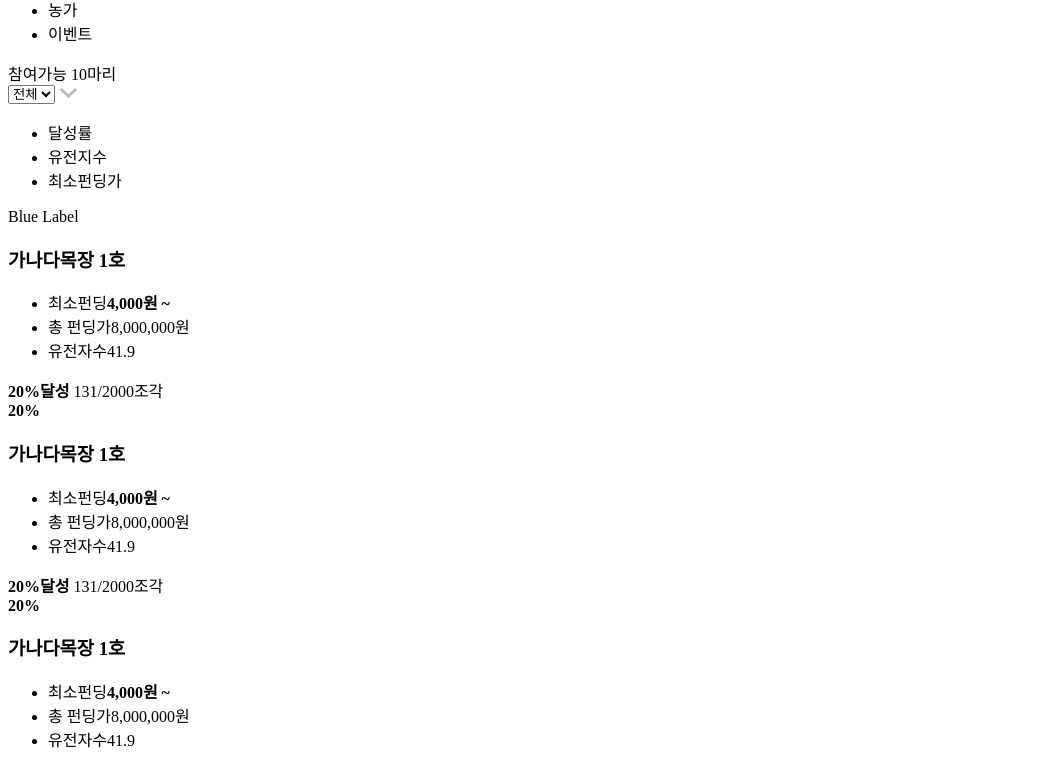
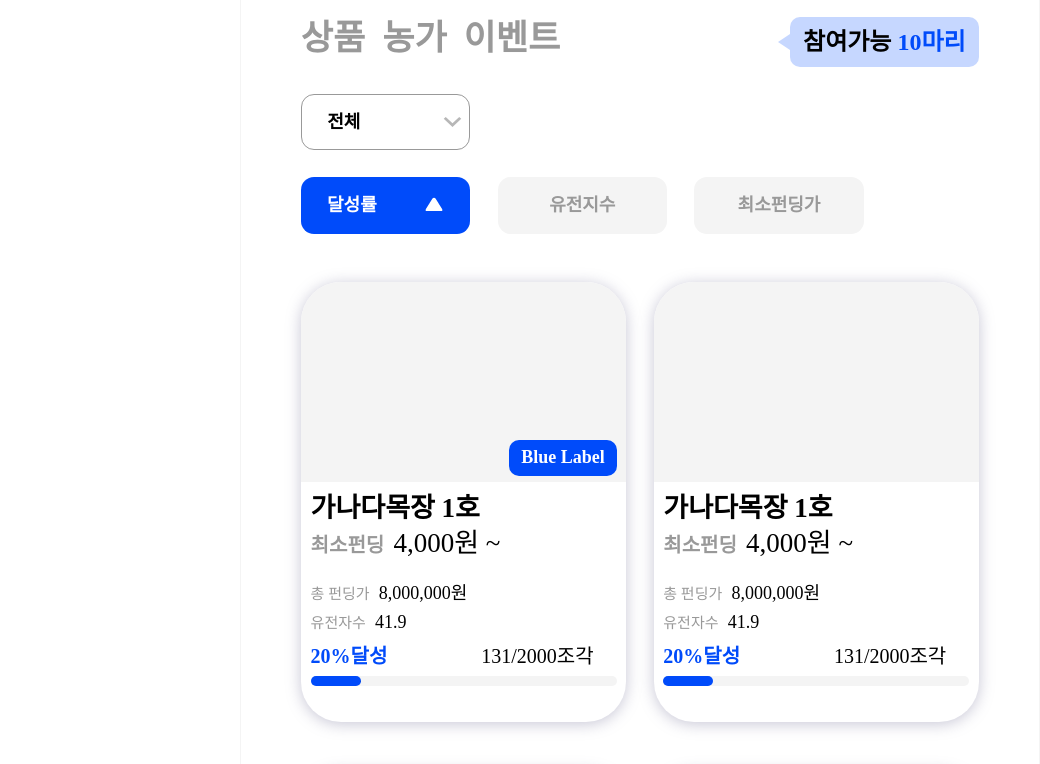
Before and after one commit to bobfrontdev/CSS-test, a plain HTML site: page index.html in a window 1280 px wide. Shown: the part 178-942 px from the top of the page, without its empty margins (0-1040 px from the left). Drawn offline with Linux system fonts and the light colour scheme.

Commit message:
Update style.css

```diff
--- a/style.css
+++ b/style.css
@@ -1,5 +1,286 @@
-/* color:  rgb(0, 75, 250)* dark blue/
-/* color:  rgb(198, 215, 255)* light blue/
-/* color:  rgb(244,244,244)* light gray/
-/* color:  rgb(153,153,153)* warm gray/
-/* units are in rem/em/%/vh,vw  !NOT px /
+/* color:  rgb(0, 75, 250)* dark blue*/
+/* color:  rgb(198, 215, 255)* light blue*/
+/* color:  rgb(244,244,244)* light gray*/
+/* color:  rgb(153,153,153)* warm gray*/
+/* units are in rem/em/%/vh,vw  !NOT px */
+
+* {
+    margin: 0;
+    padding: 0;
+    list-style: none;
+    text-decoration: none;
+    box-sizing: border-box;
+}
+
+html,
+body {
+    font-size: 62.5%;
+    line-height: 1.285;
+}
+
+.wrap {
+    width: 80rem;
+    margin: 0 auto;
+    border: 0.1rem solid rgb(244, 244, 244);
+    margin-bottom: 4%;
+}
+
+.wrap_inner {
+    width: 85%;
+    margin: 0 auto;
+    position:relative;
+    margin-bottom: 4%;
+}
+
+.wrap_inner>h2 {
+    margin-top: 10rem;
+    font-size: 4.2rem;
+    font-weight: 900;
+}
+.noti{
+    position: absolute;
+    top: 0;
+    right: 0;
+}
+.f_list {
+    display: flex;
+    width: 100%;
+    justify-content: space-between;
+    margin-top: 4rem;
+}
+
+.f_list .text_box {
+    font-size: 2.4rem;
+    font-weight: bold;
+    background-color: rgb(198, 215, 255);
+    line-height: 5rem;
+    padding: 0 2%;
+    height: 5rem;
+    border-radius: 1rem;
+    position: relative;
+}
+
+.f_list .text_box::before {
+    content: "";
+    width: 0;
+  height: 0;
+  border-bottom: 1rem solid transparent;
+  border-top: 1rem solid transparent;
+  border-left: 1.5rem solid transparent;
+  border-right: 1.5rem solid rgb(198, 215, 255);
+
+    position: absolute;
+    left: -14%;
+    top: 50%;
+    transform: translateY(-50%);
+
+}
+
+.f_list .text_box>span {
+    color: rgb(0, 75, 250);
+}
+
+.funding_type {
+    display: flex;
+    width: 50%;
+
+}
+
+.funding_type>li {
+    font-size: 3.5rem;
+    font-weight: bold;
+    color: rgb(153, 153, 153);
+}
+
+.funding_type>li:not(:last-child) {
+    margin-right: 5%;
+}
+.select_box{
+    position: relative;
+    width: 25%;
+   margin-top: 4%;
+}
+select {
+    width: 100%;
+    border-radius: 1.3rem;
+    border-color: rgb(153, 153, 153);
+    font-size: 1.8rem;
+    padding: 10% 0;
+    font-weight: 600;
+    /* margin-top: 3rem; */
+    appearance: none;
+    padding-left: 2%;
+    z-index: 5;
+    position: relative;
+    background: transparent;
+    padding-left: 15%;
+}
+select+i{
+    position: absolute;
+    top: 50%;
+    right: 0;
+    z-index: 1;
+    width: 35px;
+    height: inherit;
+    display: flex;
+    justify-content: center;
+    align-items: center;
+    transform: translateY(-50%);
+}
+
+.select_type {
+    display: flex;
+    font-size: 1.8rem;
+    font-weight: bold;
+    margin-top: 4%;
+}
+
+.select_type>li {
+    width: 25%;
+    background: rgb(244, 244, 244);
+    color: rgb(153, 153, 153);
+    padding: 2.5% 0;
+    border-radius: 1.3rem;
+    text-align: center;
+}
+
+.select_type>li:not(:last-child){
+    margin-right: 4%;
+}
+
+
+.select_type>li.active {
+    background: rgb(0, 75, 250);
+    color: white;
+}
+
+.select_type>li i {
+    width: 2rem;
+    height: 1.5rem;
+    background-image: url(assets/55@2x.png);
+    display: inline-block;
+    background-repeat: no-repeat;
+    margin-left: 28%;
+}
+
+.box_wrap {
+    display: flex;
+    width: 100%;
+    justify-content: center;
+    margin-top: 7%;
+}
+
+.box_wrap>.box {
+    /* background-color: rgb(153,153,153); */
+    width: 50%;
+    border-radius: 4rem;
+    overflow: hidden;
+    box-shadow: 0 2px 15px 0 rgb(185 184 202 / 80%);
+    padding-bottom: 4%;
+}
+
+.box_wrap>.box:first-child {
+    margin-right: 4%;
+}
+
+.box_wrap>.box>.img {
+    width: 100%;
+    height: 20rem;
+    background-color: rgb(244, 244, 244);
+    overflow: hidden;
+    position: relative;
+}
+
+.img .label{
+    font-size: 1.8rem;
+    font-weight: bold;
+    color: white;
+    background: rgb(0, 75, 250);
+    width: 33%;
+    padding: 2% 0;
+    border-radius: 1rem;
+    position: absolute;
+    text-align: center;
+    bottom: 3%;
+    right: 3%;
+}
+
+.box_wrap>.box h3 {
+    font-size: 2.7rem;
+}
+
+.box_wrap>.box .info{
+    padding: 3%;
+}
+
+.box_wrap>.box .info ul li:first-child{
+    margin-bottom: 7%;
+}
+
+.box_wrap>.box .info ul li:nth-child(2){
+    margin-bottom: 2%;
+}
+
+.info_result{
+    margin-top: 3%;
+
+}
+
+.box_wrap>.box .info ul li>span {
+    font-size: 1.5rem;
+    color: rgb(153, 153, 153);
+    padding-right: 3%;
+}
+
+.box_wrap>.box .info ul li {
+    font-size: 1.8rem;
+
+}
+
+
+.box_wrap>.box .info ul li:first-child>span {
+    font-size: 2rem;
+    color: rgb(153, 153, 153);
+    font-weight: 700;
+}
+
+.box_wrap>.box .info ul li:first-child>strong {
+    font-size: 2.7rem;
+    font-weight: normal;
+}
+
+.box_wrap>.box .info_result .result_number {
+    font-size: 2rem;
+    border-radius: 0.5rem;
+    margin-bottom: 2%;
+}
+
+.box_wrap>.box .info_result .result_number>span {
+    padding-left: 29%;
+}
+
+
+.box_wrap>.box .info_result .result_number>strong {
+    color: rgb(0, 75, 250);
+    font-size: 2rem;
+}
+
+
+.result_graph {
+    width: 100%;
+    height: 10px;
+    background-color: rgb(244, 244, 244);
+    border-radius: 0.5rem;
+    position: relative;
+}
+
+.result_graph>strong {
+    width: 50px;
+    height: 10px;
+    background-color: rgb(0, 75, 250);
+    text-indent: 100%;
+    white-space: nowrap;
+    overflow: hidden;
+    display: block;
+    border-radius: 0.5rem;
+}
```
